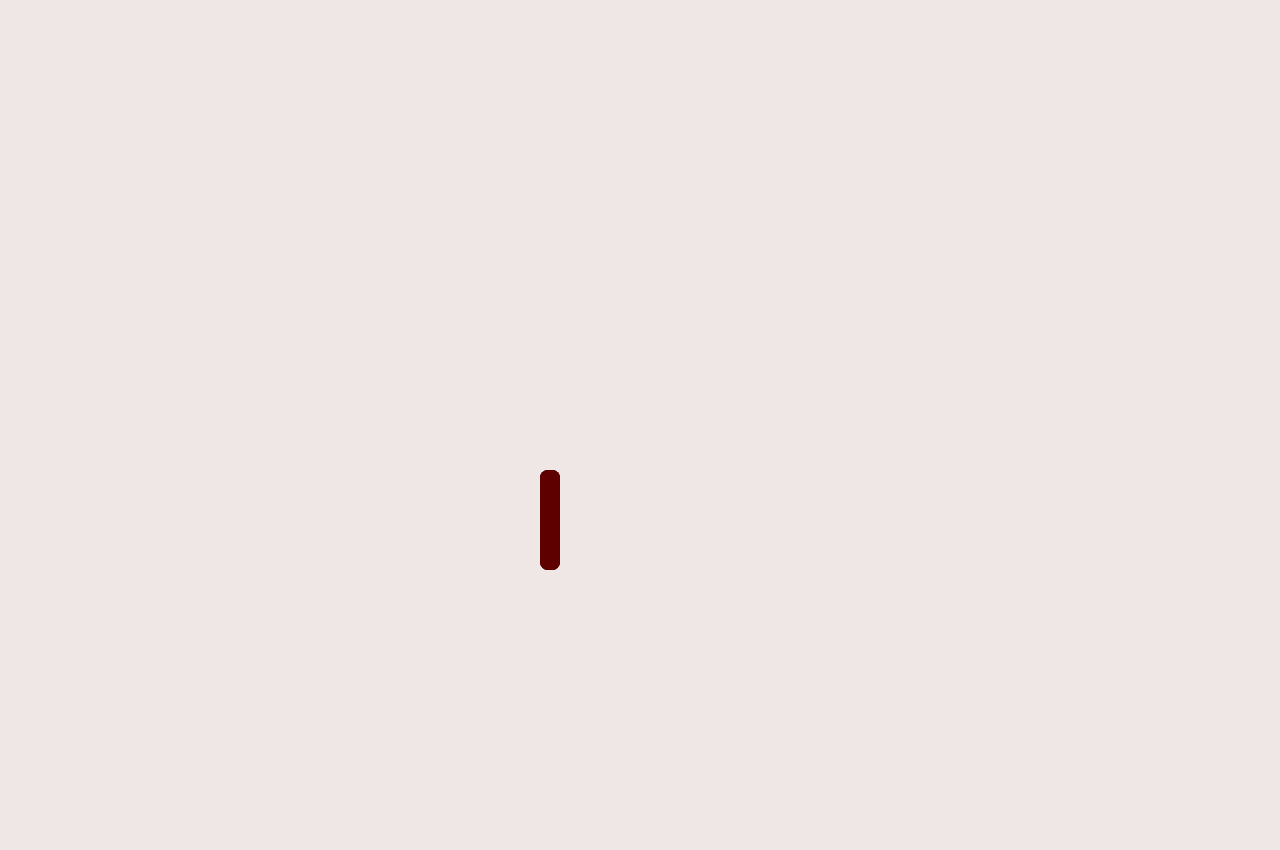
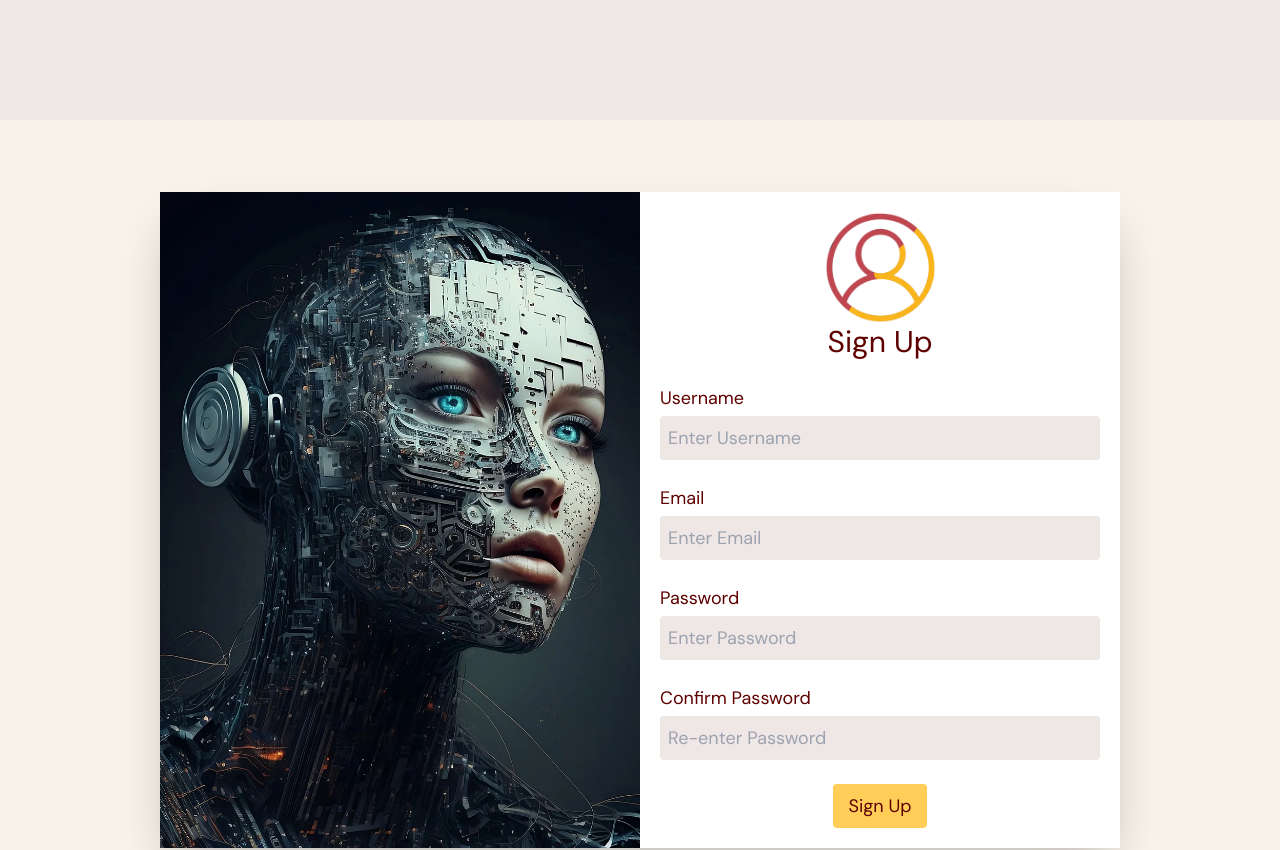
Before and after one commit to Ayush-Singh24/ProjectsHub, a Next.js app: page /signup in a window 1280 px wide. Shown: the part 680-1530 px from the top of the page. Built offline with nearby package versions, Linux system fonts and the light colour scheme; no server answers.

Commit message:
made <Loader> more DRY friendly 🌵

```diff
--- a/src/pages/login.tsx
+++ b/src/pages/login.tsx
@@ -50,9 +50,9 @@ export default function Login() {
     }
   };
 
-  if (isAuth === null || isLoading) {
-    return <Loader />;
-  }
+  // if (isAuth === null || isLoading) {
+  //   return <Loader />;
+  // }
 
   if (isAuth) {
     router.push("/dashboard");
--- a/src/pages/signup.tsx
+++ b/src/pages/signup.tsx
@@ -51,9 +51,9 @@ export default function SignUp() {
     }
   };
 
-  if (isAuth === null || isLoading) {
-    return <Loader />;
-  }
+  // if (isAuth === null || isLoading) {
+  //   return <Loader />;
+  // }
 
   if (isAuth) {
     router.push("/dashboard");
```
